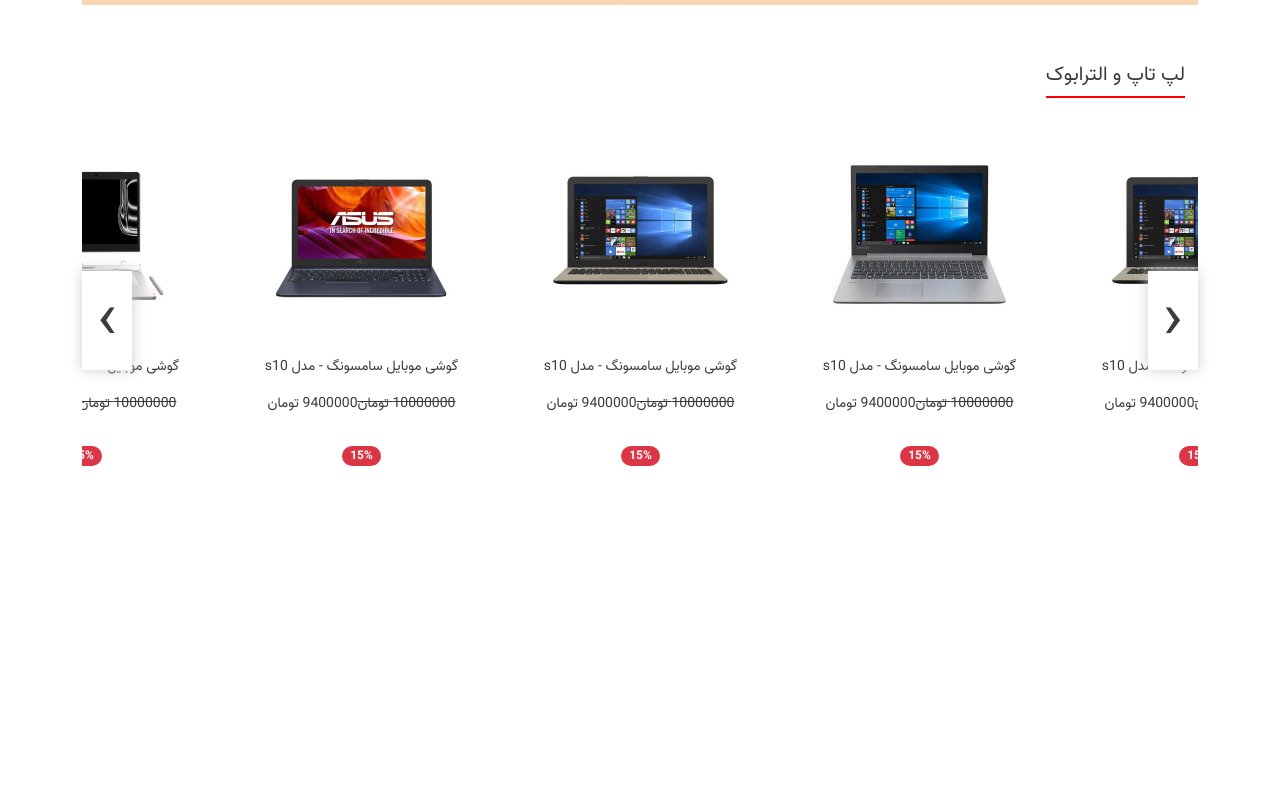
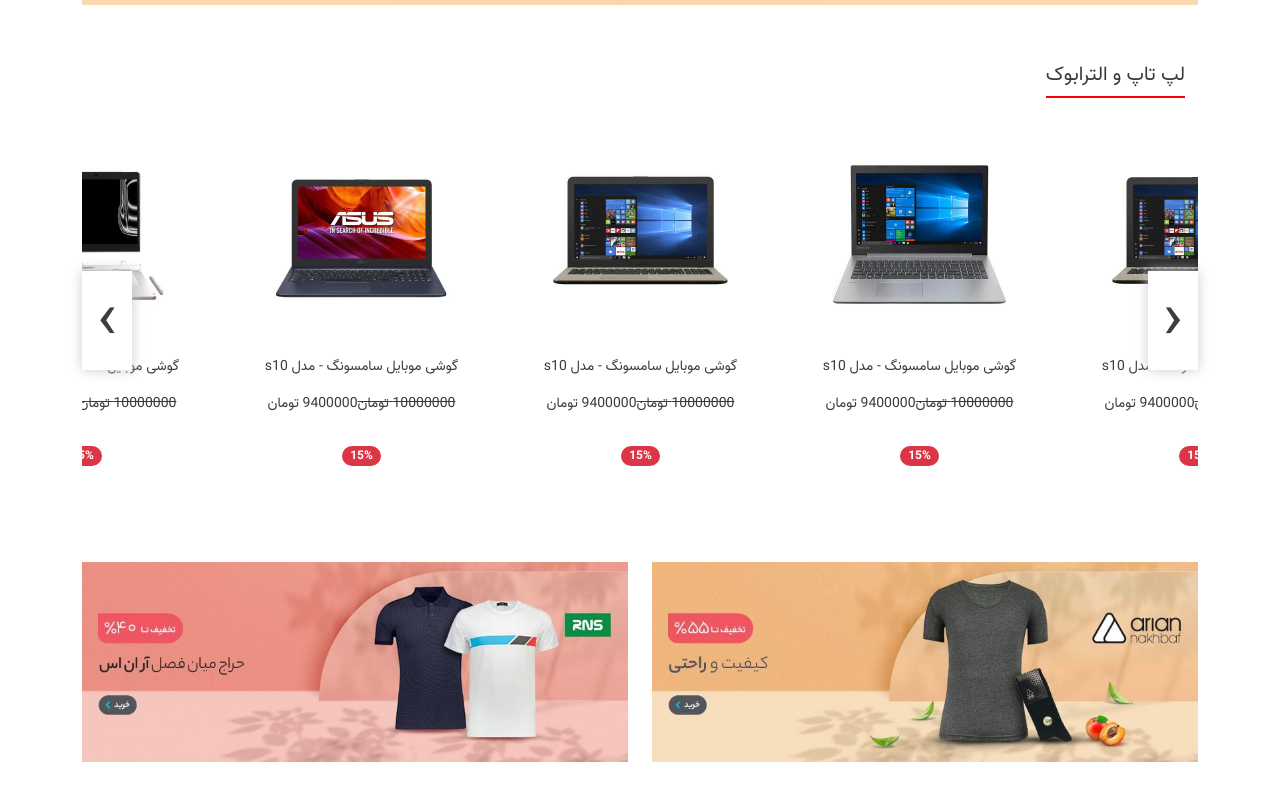
Before and after one commit to M-ghalevand/2-store-site-demo, a website: page src/index.html in a window 1280 px wide. Shown: the part 3927-4727 px from the top of the page. Before the commit the page ends 4489 px from the top, so only its background shows below. Drawn offline with Linux system fonts and the light colour scheme; files whose address does not match are found by name.

Commit message:
create Banner html

```diff
--- a/src/index.html
+++ b/src/index.html
@@ -1335,6 +1335,19 @@
 </section>
 <!--end product Laptop-->
 
+<!--start Banner-->
+<div class="container my-5">
+    <div class="row">
+        <div class="col-6 d-none d-lg-block  mb-2">
+            <a href="#"><img class="img-fluid" src="assets/images/banner-half1.jpg" alt=""></a>
+        </div>
+        <div class="col-6 d-none d-lg-block  mb-2">
+            <a href="#"><img class="img-fluid" src="assets/images/banner-half2.jpg" alt=""></a>
+        </div>
+
+    </div>
+</div>
+<!--end Banner-->
 
 <script src="assets/js/bootstrap.bundle.min.js" ></script>
 <script src="assets/js/jquery-3.6.0.min.js" ></script>
```
Also changed, not shown: dist/index.html.
